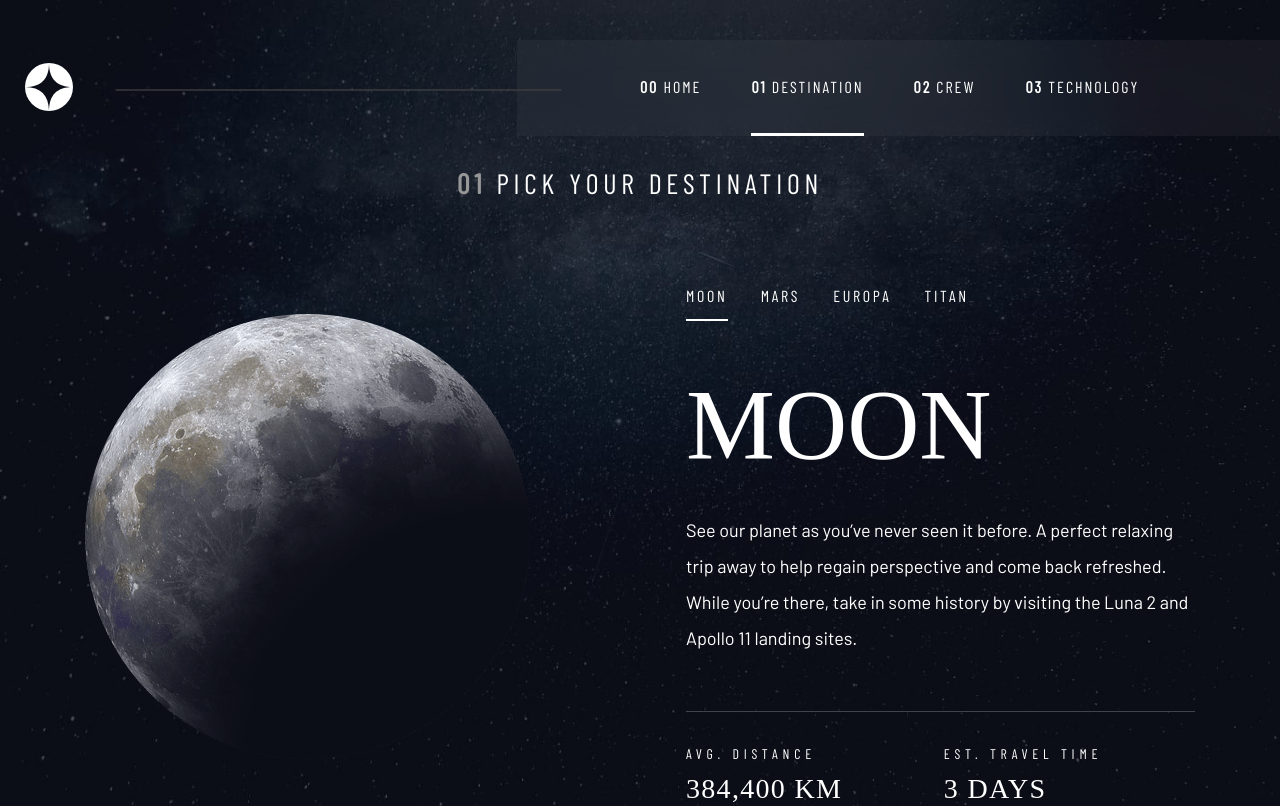
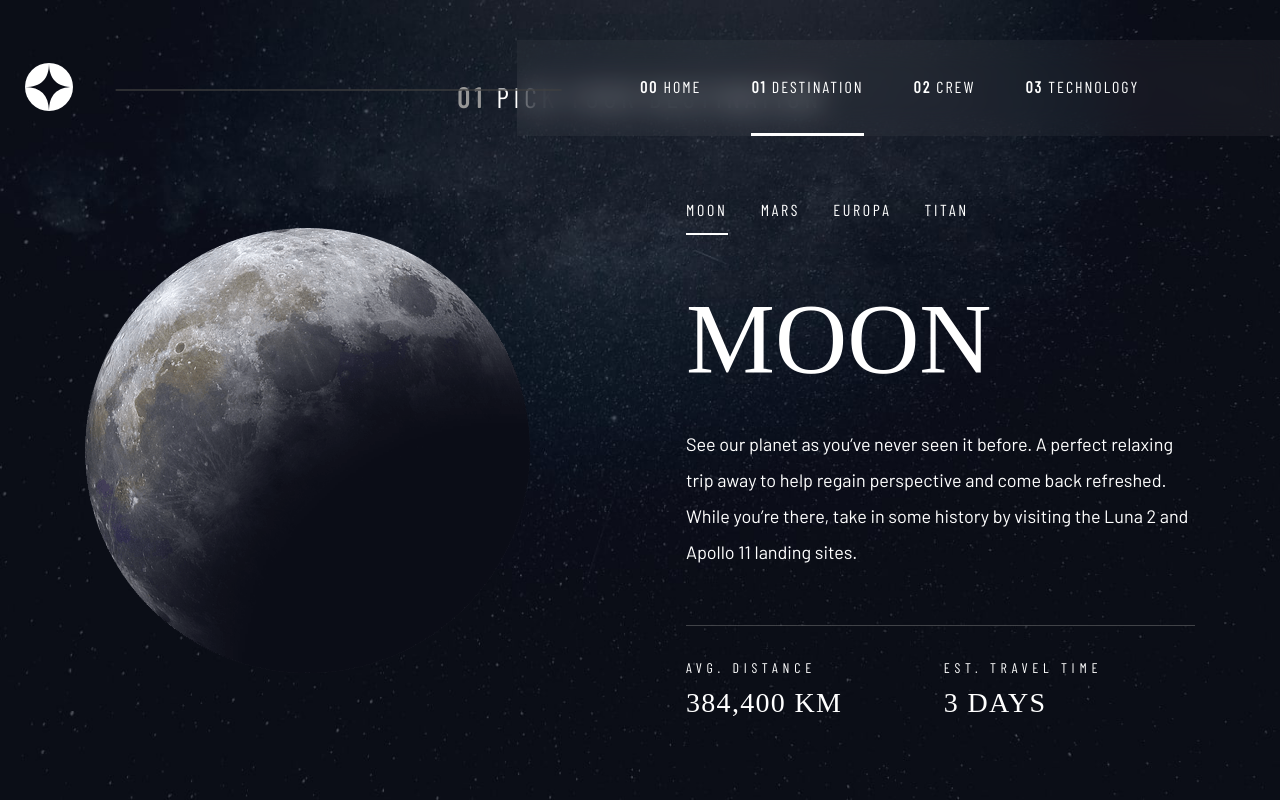
Before and after one commit to AlexW301/space-tourism, a Next.js app: page /destination in a window 1280 px wide. Built offline with nearby package versions, Linux system fonts and the light colour scheme; a web font is replaced by a local one.

Commit message:
working on gsap animations

```diff
--- a/package.json
+++ b/package.json
@@ -9,6 +9,7 @@
     "lint": "next lint"
   },
   "dependencies": {
+    "gsap": "^3.10.4",
     "next": "12.1.5",
     "react": "18.0.0",
     "react-dom": "18.0.0",
--- a/pages/destination.js
+++ b/pages/destination.js
@@ -1,11 +1,14 @@
 /* eslint-disable @next/next/no-img-element */
 import styles from "../styles/Destination.module.scss";
 import Link from "next/link";
-import { useState } from "react";
+import { useState, useRef } from "react";
+import { gsap } from "gsap";
 
 const Destination = () => {
+  // VARIABLES
   let planetData = [];
   const [tab, setTab] = useState(0);
+  let mainGrid = useRef(null);
 
   planetData = [
     {
@@ -42,9 +45,19 @@ const Destination = () => {
     },
   ];
 
+  // FUNCTIONS
+
+  const newTab = (tab) => {
+    setTab(tab);
+    const tl = gsap.timeline({ defaults: { ease: "power1.out" } });
+    tl.to(mainGrid.current, { opacity: 0 })
+    tl.to(mainGrid.current, { opacity: 1 }, "+=.3")
+  }
+
+  // COMPONENT
   return (
     <div className={styles.container}>
-      <div className={styles.mainGrid}>
+      <div ref={mainGrid} className={styles.mainGrid}>
         <h4 className={styles.subTitle}>
           <span>01</span> Pick Your Destination
         </h4>
@@ -58,22 +71,22 @@ const Destination = () => {
         <section className={styles.content}>
           <nav className={styles.tabNav}>
             <ul>
-              <li onClick={() => setTab(0)}>
+              <li onClick={() => newTab(0)}>
                 <button className={tab === 0 ? styles.activeTab : null}>
                   <h6>Moon</h6>
                 </button>
               </li>
-              <li onClick={() => setTab(1)}>
+              <li onClick={() => newTab(1)}>
                 <button className={tab === 1 ? styles.activeTab : null}>
                   <h6>Mars</h6>
                 </button>
               </li>
-              <li onClick={() => setTab(2)}>
+              <li onClick={() => newTab(2)}>
                 <button className={tab === 2 ? styles.activeTab : null}>
                   <h6>Europa</h6>
                 </button>
               </li>
-              <li onClick={() => setTab(3)}>
+              <li onClick={() => newTab(3)}>
                 <button className={tab === 3 ? styles.activeTab : null}>
                   <h6>Titan</h6>
                 </button>
--- a/styles/Destination.module.scss
+++ b/styles/Destination.module.scss
@@ -9,7 +9,7 @@
   background-repeat: no-repeat;
   background-size: cover;
   display: grid;
-  align-items: flex-start;
+  align-items: center;
 
   @media screen and (max-width: 1233px) {
     background: url(/assets/destination/background-destination-tablet.jpg);
@@ -31,9 +31,11 @@
 *********************************************************************************/
 
 .mainGrid {
+  opacity: 1;
+  transition: all 1 ease-in-out;
+
   width: 1110px;
   margin: 0 auto;
-  margin-top: 166px;
   display: grid;
   align-items: center;
   row-gap: 70px;
@@ -48,6 +50,7 @@
       "subTitle"
       "image"
       "content";
+      margin-top: 166px;
     .imageContainer {
       width: 100%;
       display: flex;
@@ -66,6 +69,10 @@
         width: 200px;
     }
 }
+}
+
+.hideMainGrid {
+  opacity: 0.5;
 }
 
 /********************************************************************************
```
Also changed, not shown: 1 other file (tests, documents, lock files or other folders).
